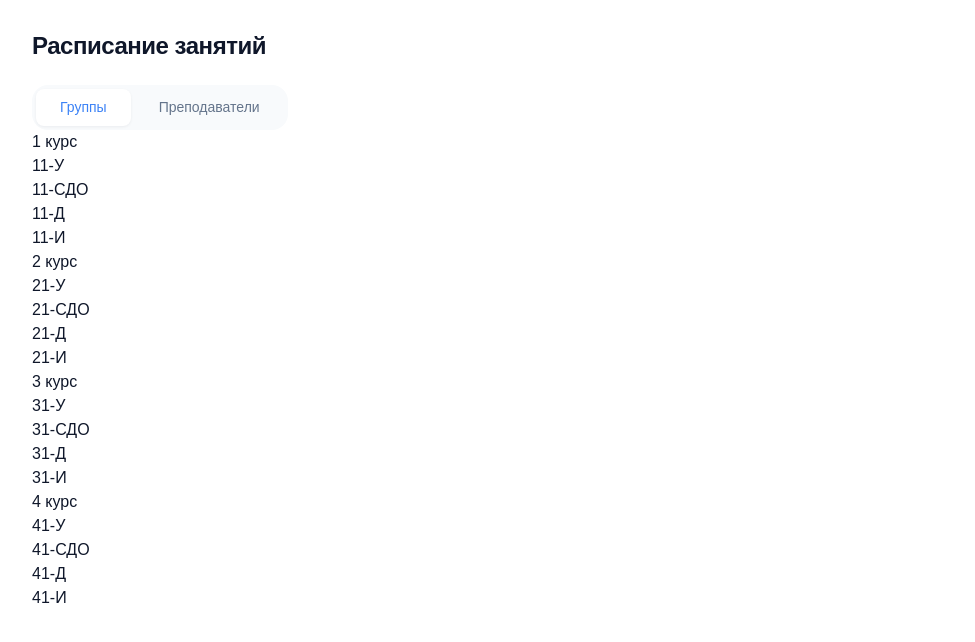
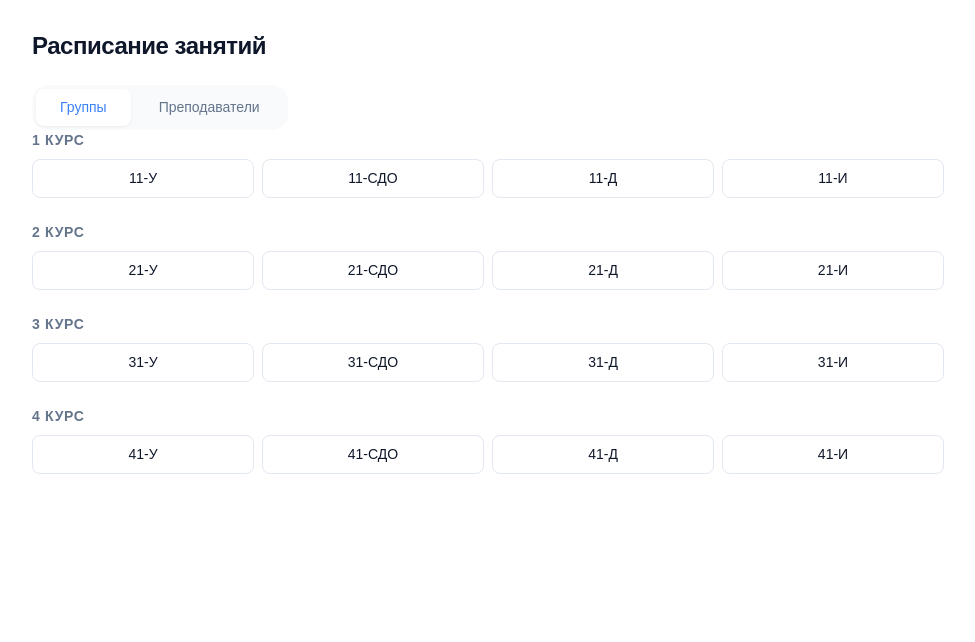
Before and after one commit to HolodokGit/schedule-module-v1, a plain HTML site: page src/schedule.html in a window 1280 px wide. Shown: the whole page, without its empty margins (152-1127 px from the left). Drawn offline with Linux system fonts and the light colour scheme; a web font is replaced by a local one.

Commit message:
style: add groups style

```diff
--- a/src/css/schedule.css
+++ b/src/css/schedule.css
@@ -82,3 +82,55 @@
     color: var(--sched-accent);
     box-shadow: var(--sched-shadow);
 }
+
+.sched-list {
+    margin-bottom: var(--sched-space-lg);
+}
+
+.sched-course {
+    margin-bottom: var(--sched-space-lg);
+}
+
+.sched-course:last-child {
+    margin-bottom: 0;
+}
+
+.sched-course-title {
+    font-size: var(--sched-font-size-sm);
+    font-weight: var(--sched-font-weight-bold);
+    color: var(--sched-text-muted);
+    text-transform: uppercase;
+    letter-spacing: 0.05em;
+    margin-bottom: var(--sched-space-sm);
+}
+
+.sched-course-grid {
+    display: grid;
+    grid-template-columns: repeat(auto-fit, minmax(80px, 1fr));
+    gap: var(--sched-space-sm);
+}
+
+.sched-item {
+    padding: var(--sched-space-sm) var(--sched-space-md);
+    border: 1px solid var(--sched-border);
+    border-radius: var(--sched-radius-sm);
+    font-size: var(--sched-font-size-sm);
+    font-weight: var(--sched-font-weight-medium);
+    color: var(--sched-text);
+    background-color: var(--sched-bg);
+    text-align: center;
+    cursor: pointer;
+    user-select: none;
+    transition: all 0.2s ease;
+}
+
+.sched-item:hover {
+    border-color: var(--sched-accent);
+    color: var(--sched-accent);
+}
+
+.sched-item.is-active {
+    background-color: var(--sched-accent);
+    border-color: var(--sched-accent);
+    color: #fff;
+}
```
